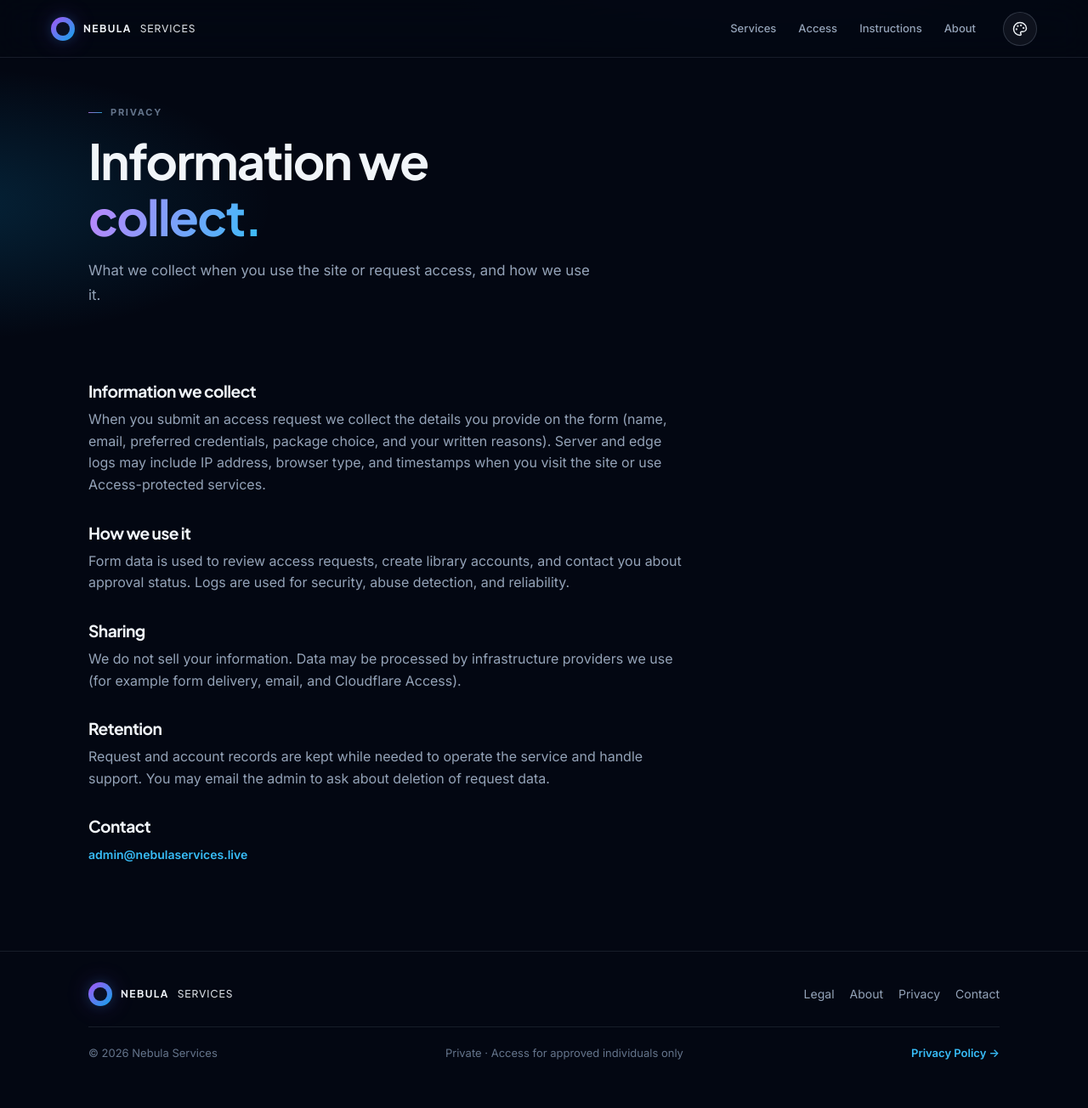
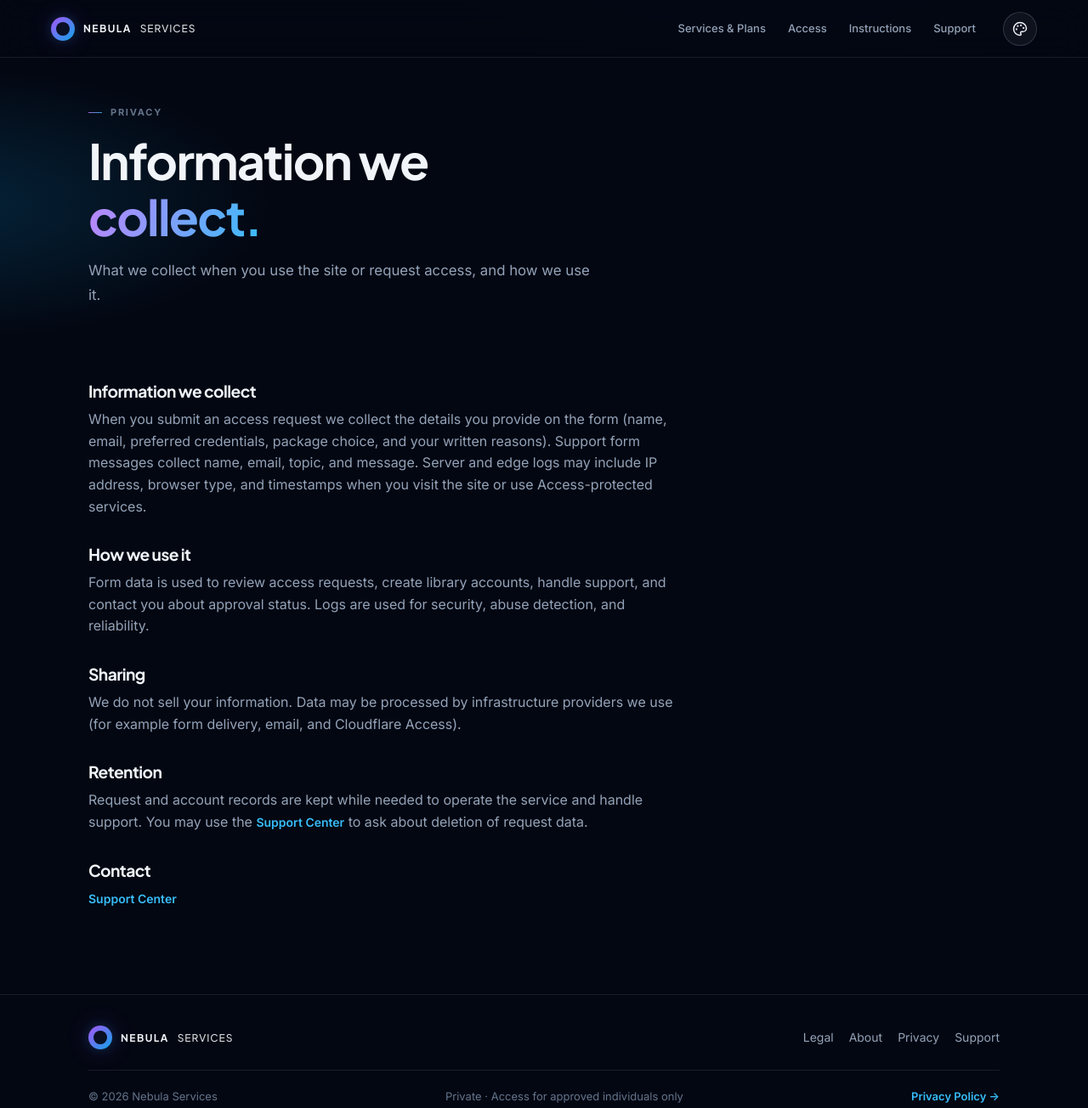
Before and after one commit to LockBorn1/nebulaservices.live, a plain HTML site: page privacy.html in a window 1280 px wide. Shown: the whole page at 85% size. Drawn offline with Linux system fonts and the light colour scheme.

Commit message:
Unify navbar with Support link

```diff
--- a/privacy.html
+++ b/privacy.html
@@ -17,25 +17,24 @@
         <span class="sub">SERVICES</span>
       </a>
       <nav class="nav" aria-label="Primary">
-        <a href="services.html">Services</a>
+        <a href="services.html">Services & Plans</a>
         <a href="access.html">Access</a>
         <a href="instructions.html">Instructions</a>
-        <a href="about.html">About</a>
+        <a href="support.html">Support</a>
       </nav>
       <div class="header-actions">
-        <button type="button" class="theme-btn" id="themeToggle" aria-label="Toggle theme" title="Theme">
-          <svg width="18" height="18" viewBox="0 0 24 24" fill="none" stroke="currentColor" stroke-width="2" aria-hidden="true"><path d="M21 14.5A8.5 8.5 0 1 1 9.5 3 7 7 0 0 0 21 14.5z"/></svg>
-        </button>
+        <button type="button" class="theme-btn" id="themeToggle" aria-label="Choose theme" title="Themes"></button>
         <button class="menu-btn" id="menuBtn" type="button" aria-label="Menu" aria-expanded="false"><i aria-hidden="true"></i></button>
       </div>
     </div>
   </header>
   <nav class="nav-drawer" aria-label="Mobile">
-    <a href="services.html">Services</a>
+    <a href="services.html">Services & Plans</a>
     <a href="access.html">Access</a>
     <a href="instructions.html">Instructions</a>
+    <a href="support.html">Support</a>
     <a href="about.html">About</a>
-    <button type="button" id="themeToggleDrawer" class="drawer-theme-btn">☾ Dark mode (tap for light)</button>
+    <button type="button" id="themeToggleDrawer" class="drawer-theme-btn">Theme</button>
   </nav>
   <main>
     <section class="page-hero">
@@ -48,15 +47,15 @@
     <section class="section" style="padding-top:12px">
       <div class="wrap prose">
         <h2>Information we collect</h2>
-        <p>When you submit an access request we collect the details you provide on the form (name, email, preferred credentials, package choice, and your written reasons). Server and edge logs may include IP address, browser type, and timestamps when you visit the site or use Access-protected services.</p>
+        <p>When you submit an access request we collect the details you provide on the form (name, email, preferred credentials, package choice, and your written reasons). Support form messages collect name, email, topic, and message. Server and edge logs may include IP address, browser type, and timestamps when you visit the site or use Access-protected services.</p>
         <h2>How we use it</h2>
-        <p>Form data is used to review access requests, create library accounts, and contact you about approval status. Logs are used for security, abuse detection, and reliability.</p>
+        <p>Form data is used to review access requests, create library accounts, handle support, and contact you about approval status. Logs are used for security, abuse detection, and reliability.</p>
         <h2>Sharing</h2>
         <p>We do not sell your information. Data may be processed by infrastructure providers we use (for example form delivery, email, and Cloudflare Access).</p>
         <h2>Retention</h2>
-        <p>Request and account records are kept while needed to operate the service and handle support. You may email the admin to ask about deletion of request data.</p>
+        <p>Request and account records are kept while needed to operate the service and handle support. You may use the <a class="link" href="support.html">Support Center</a> to ask about deletion of request data.</p>
         <h2>Contact</h2>
-        <p><a class="link" href="mailto:admin@nebulaservices.live">admin@nebulaservices.live</a></p>
+        <p><a class="link" href="support.html">Support Center</a></p>
       </div>
     </section>
   </main>
@@ -68,7 +67,7 @@
           <a href="legal.html">Legal</a>
           <a href="about.html">About</a>
           <a href="privacy.html">Privacy</a>
-          <a href="about.html#contact">Contact</a>
+          <a href="support.html">Support</a>
         </div>
       </div>
       <div class="footer-bottom">
```
